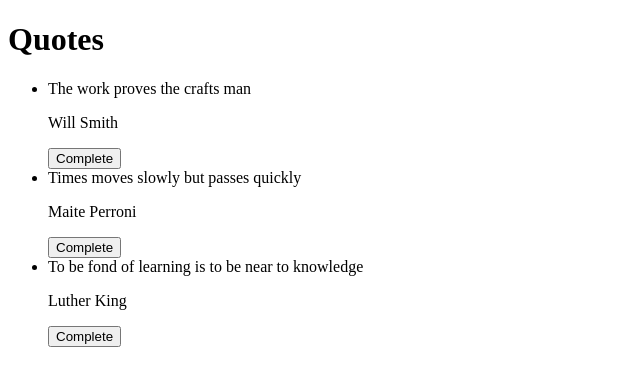
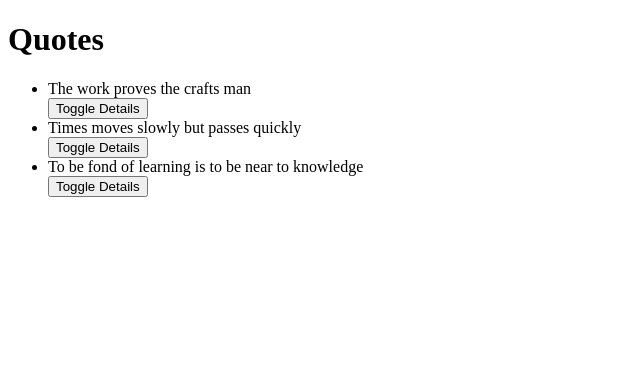
Before and after one commit to amtesire/Quotes, an Angular app: page / in a window 1280 px wide. Shown: the top 386 px of the page, without its empty margins (0-640 px from the left). Built offline with nearby package versions, Linux system fonts and the light colour scheme.

Commit message:
added some elements

```diff
--- a/src/app/quote/quote.component.html
+++ b/src/app/quote/quote.component.html
@@ -1,9 +1,10 @@
 <div>
     <h1>Quotes</h1>
     <ul>
-      <li *ngFor='let quote of quotes' >
-        {{quote.name}}
-        <app-quote-detail [quote]='quote'></app-quote-detail>
-      </li>
+      <div *ngFor='let quote of quotes;let i = index' >
+       <li>{{quote.name}}</li>
+       <button (click)='toggleDetails(i)'>Toggle Details</button>
+        <app-quote-detail *ngIf='quote.showDescription' [quote]='quote' (isComplete) = 'completeQuote($event,i)' ></app-quote-detail>
+      </div>
   </ul>
   </div>
```
